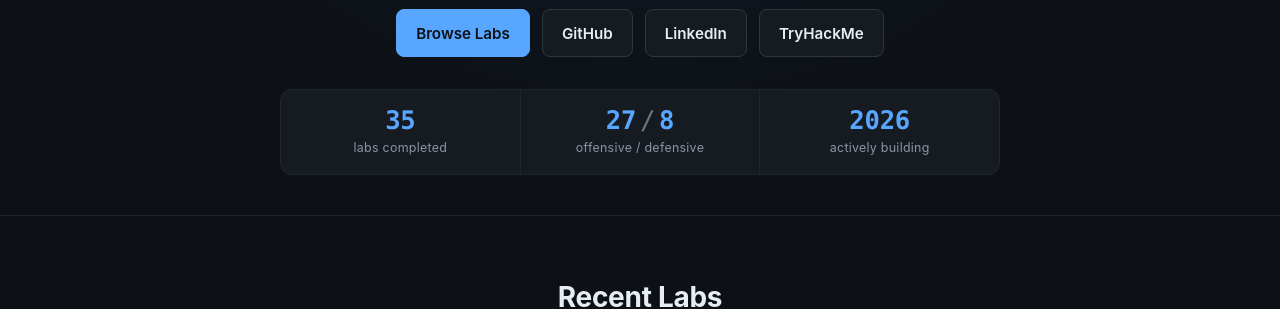
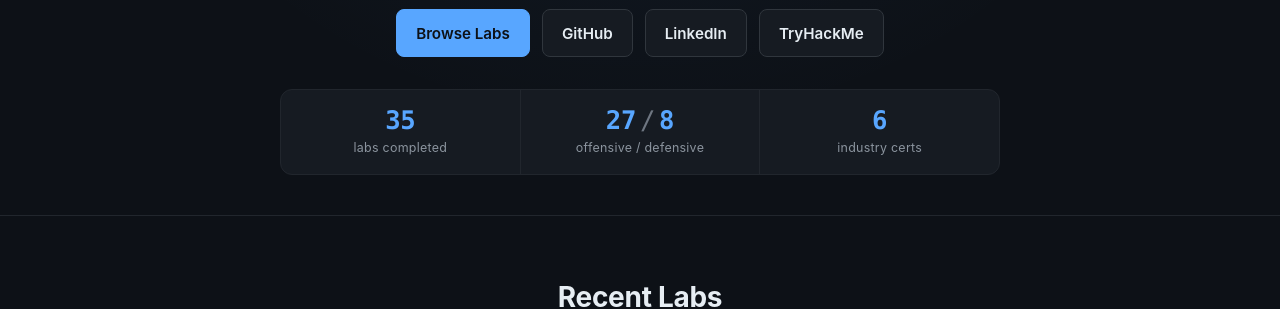
Before and after one commit to barrytd/barrytd.github.io, a Jekyll site: the page built from index.md, in a window 1280 px wide and 900 px high. Shown: the part 408-717 px from the top of the window. Built offline with Jekyll 4.4.1, drawn with Linux system fonts in a browser that asks for light colours.

Commit message:
replace vague hero stat with a concrete cert count
"2026 / actively building" was the only non-measurable stat next to
"34 labs" and "26/8 offensive/defensive". swap it for "6 / industry
certs" (Security+, Network+, A+, Project+, LPI Linux Essentials,
ITIL 4 Foundation). all three stats now state a measurable fact.

Co-Authored-By: Claude Fable 5 <noreply@anthropic.com>

```diff
--- a/_layouts/home.html
+++ b/_layouts/home.html
@@ -31,8 +31,8 @@ layout: default
       <span class="stat-label">offensive / defensive</span>
     </div>
     <div class="stat">
-      <span class="stat-number">2026</span>
-      <span class="stat-label">actively building</span>
+      <span class="stat-number">6</span>
+      <span class="stat-label">industry certs</span>
     </div>
   </div>
 </section>
```
